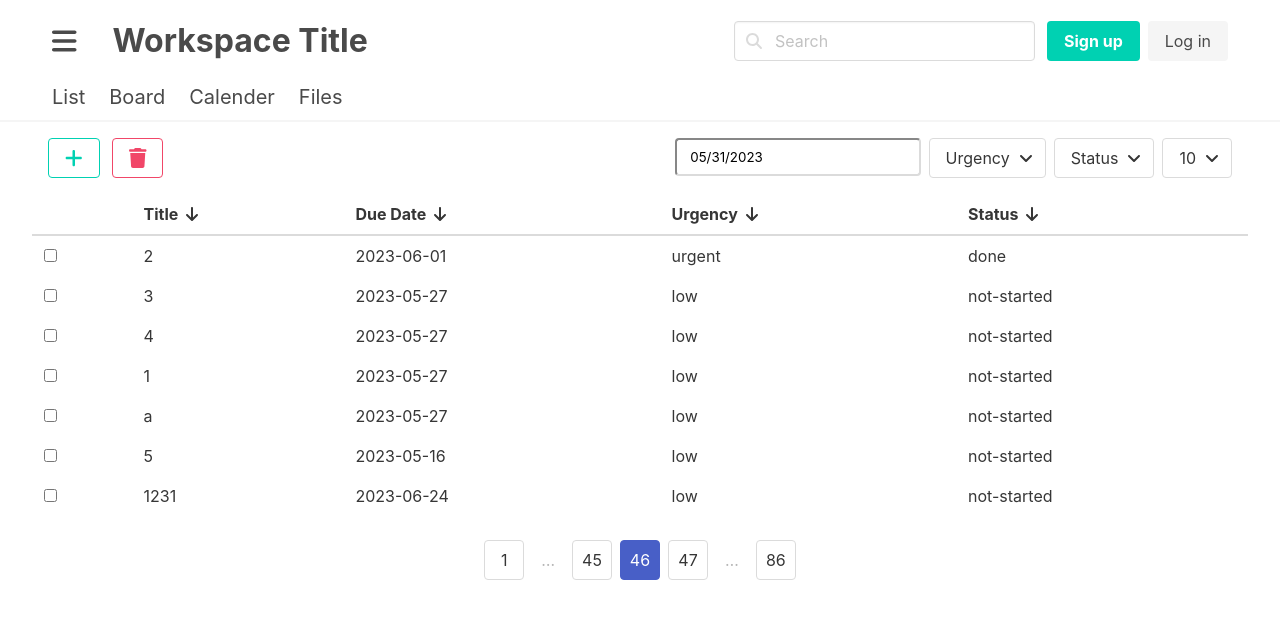
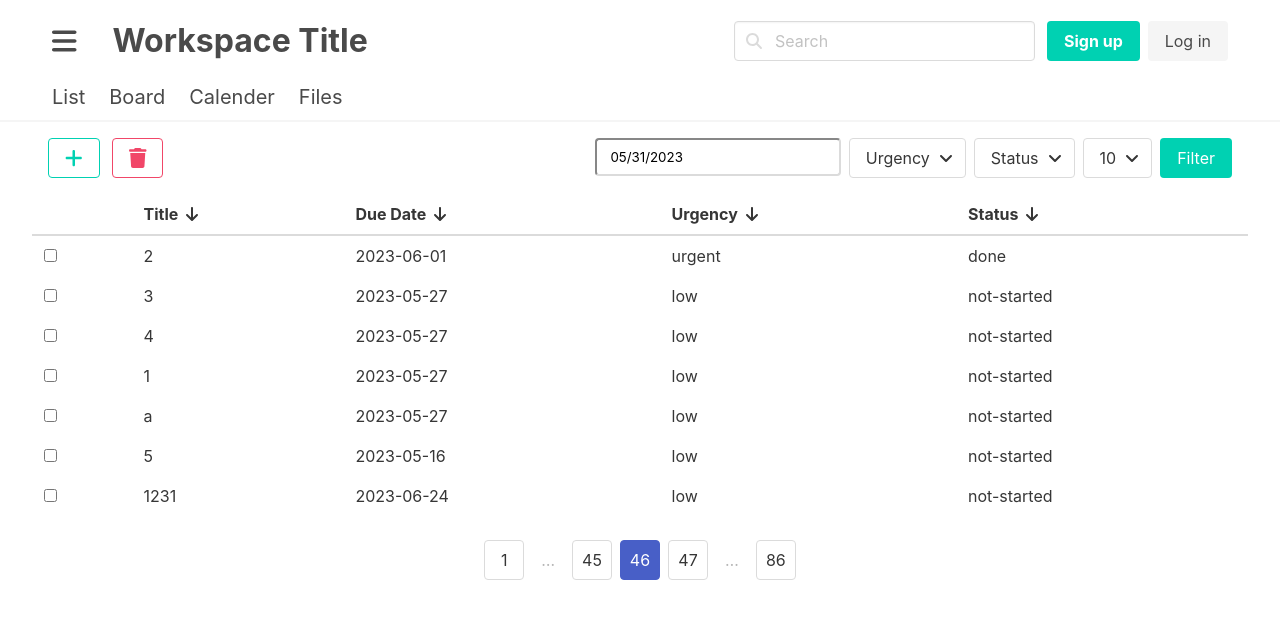
Before and after one commit to kiho2736/Todo-list-App, a React (Create React App) app: page / in a window 1280 px wide. Shown: the top 618 px of the page. Built offline with nearby package versions, Linux system fonts and the light colour scheme; data requests are answered from the project's data file.

Commit message:
Add filter button not the functionality

```diff
--- a/src/components/TodoActions.js
+++ b/src/components/TodoActions.js
@@ -232,6 +232,7 @@ function TodoActions() {
             </div>
           </div>
         </div>
+        <button className="button is-primary">Filter</button>
       </div>
     </div>
   );
```
